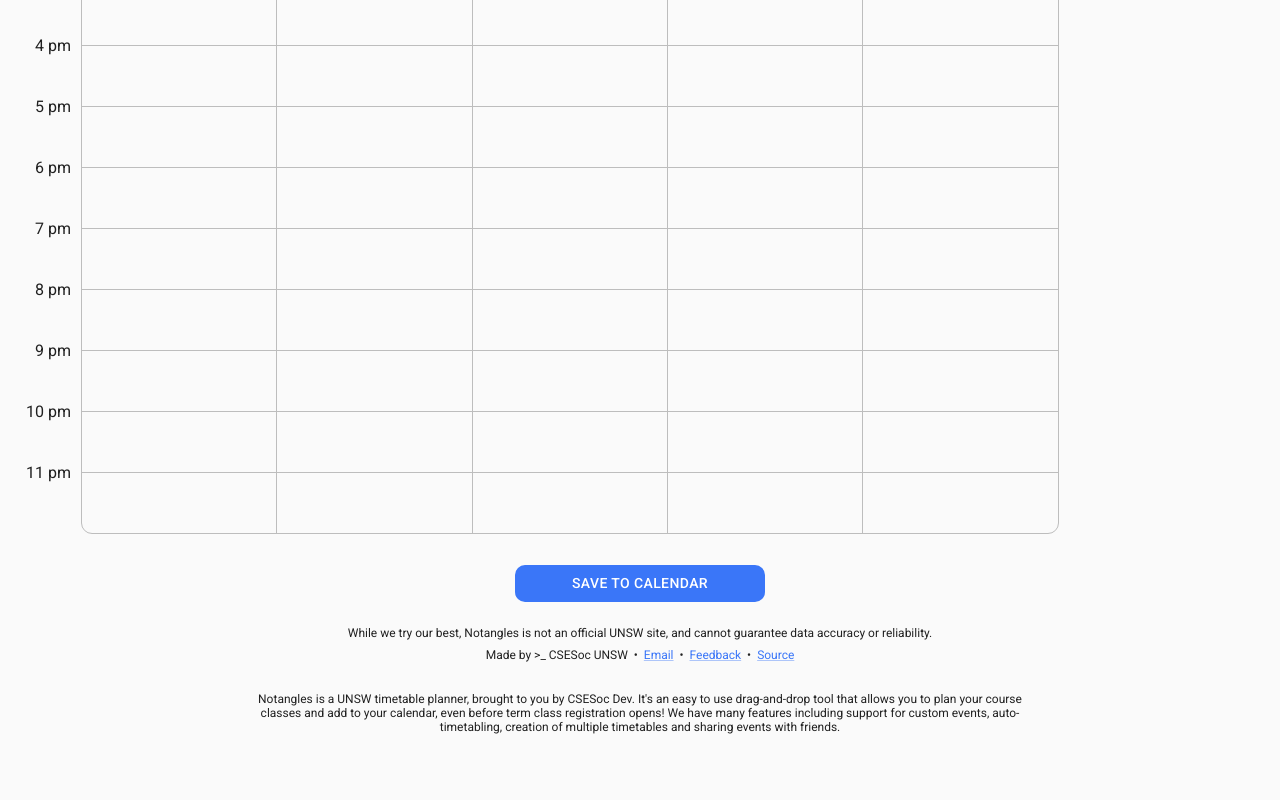
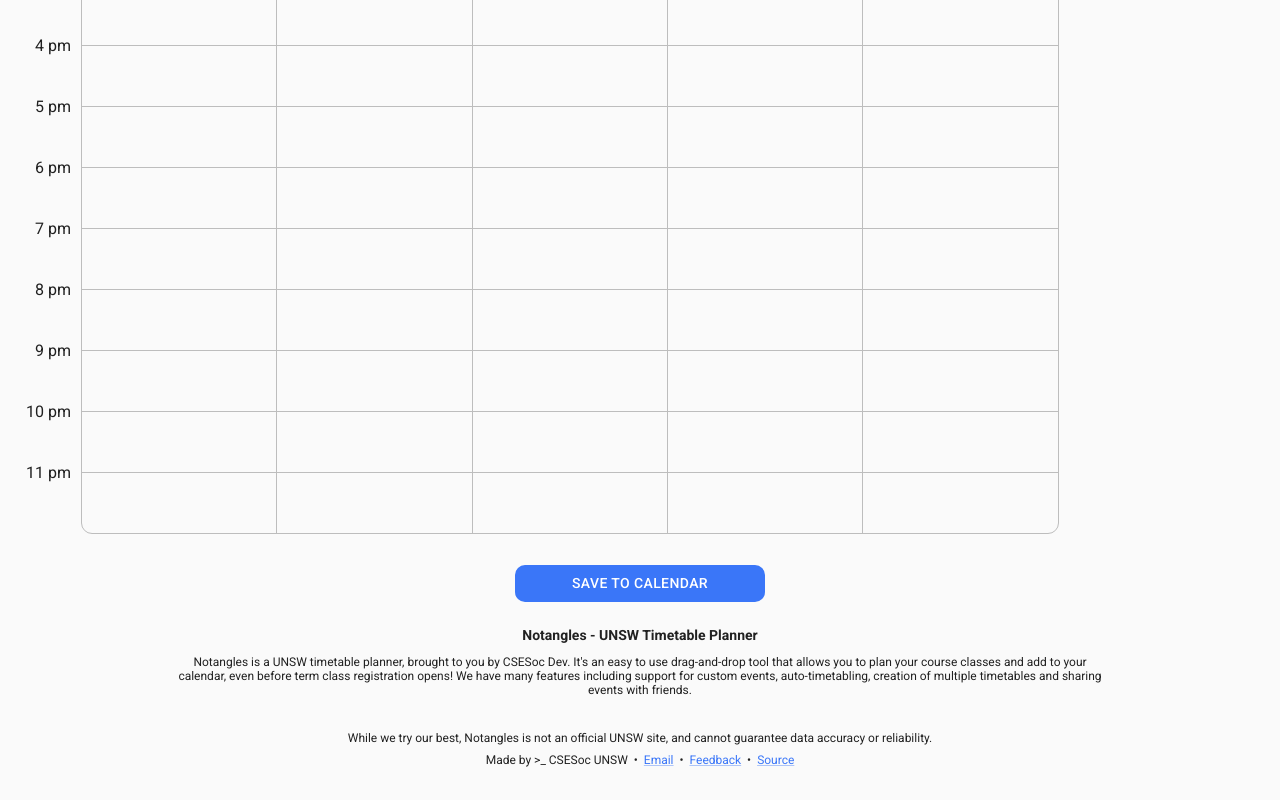
Before and after one commit to devsoc-unsw/notangles, a React (Create React App) app in the folder client/: page / in a window 1280 px wide. Shown: the part 1183-1983 px from the top of the page. Before the commit the page ends 1950 px from the top, so only its background shows below. Built offline with nearby package versions, Linux system fonts and the light colour scheme; no server answers.

Commit message:
Added h1 tag to footer

```diff
--- a/client/src/components/Footer.tsx
+++ b/client/src/components/Footer.tsx
@@ -10,7 +10,7 @@ const FooterContainer = styled(Box)`
   margin-bottom: 25px;
 
   & div {
-    margin: 1vh 30vh;
+    margin: 1vh 20vh;
   }
 `;
 
@@ -42,6 +42,16 @@ const Footer: React.FC = () => {
 
   return (
     <FooterContainer>
+      <div>
+        <h1 style={{ fontSize: '14px' }}>Notangles - UNSW Timetable Planner</h1>
+        <p>
+          Notangles is a UNSW timetable planner, brought to you by CSESoc Dev. It's an easy to use drag-and-drop tool that allows
+          you to plan your course classes and add to your calendar, even before term class registration opens! We have many
+          features including support for custom events, auto-timetabling, creation of multiple timetables and sharing events with
+          friends.
+        </p>
+      </div>
+      <br></br>
       <div>While we try our best, Notangles is not an official UNSW site, and cannot guarantee data accuracy or reliability.</div>
       <div>
         Made by &gt;_ CSESoc UNSW&nbsp;&nbsp;•&nbsp;&nbsp;
@@ -58,12 +68,6 @@ const Footer: React.FC = () => {
         </Link>
       </div>
       {lastUpdated !== 0 && <div>Data last updated {getRelativeTime(lastUpdated)} ago.</div>}
-      <br></br>
-      <div>
-        Notangles is a UNSW timetable planner, brought to you by CSESoc Dev. It's an easy to use drag-and-drop tool that allows
-        you to plan your course classes and add to your calendar, even before term class registration opens! We have many features
-        including support for custom events, auto-timetabling, creation of multiple timetables and sharing events with friends.
-      </div>
     </FooterContainer>
   );
 };
```
